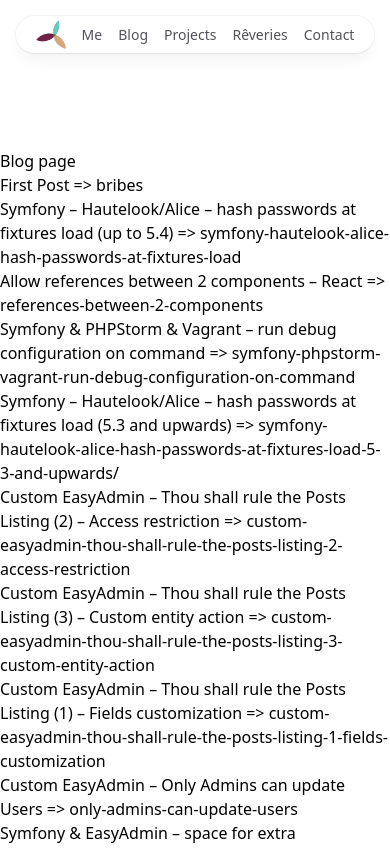
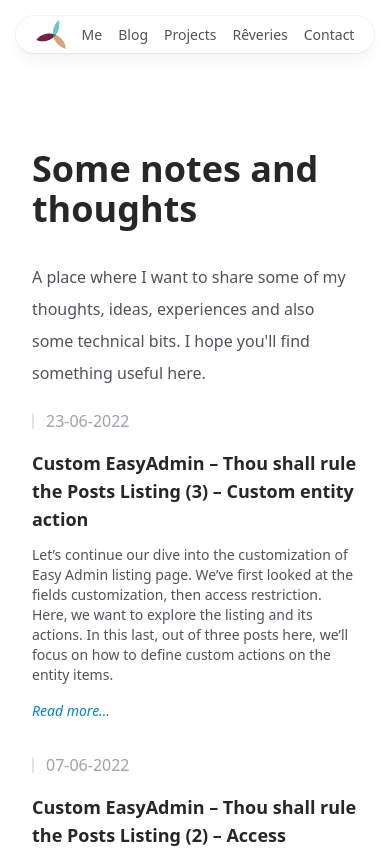
Before and after one commit to yalit/yalit-site, a Next.js app: page /blog in a window 390 px wide. Shown: the top 848 px of the page. Built offline with nearby package versions, Linux system fonts and the light colour scheme.

Commit message:
feat : add BlogPage

```diff
--- /dev/null
+++ b/components/blog/BlogPostsList.tsx
@@ -0,0 +1,29 @@
+import { PostInformationInterface } from "@/model/post.interface";
+
+type BlogPostsListProps = {
+    posts: PostInformationInterface[];
+};
+
+export default function BlogPostsList({ posts }: BlogPostsListProps) {
+    return (
+        <div className="blog-posts mx-auto w-full max-w-3xl md:max-w-5xl md:p-8 text-sm">
+            {posts.map((post) => {
+                return (
+                    <a href={"/blog/" + post.slug}>
+                        <div key={"post-" + post.slug} className="post">
+                            <div className="post-date">
+                                <p className="h-4 w-0.5 rounded-full bg-zinc-200"></p>
+                                <p>{post.date}</p>
+                            </div>
+                            <div className="post-details">
+                                <div className="title">{post.title}</div>
+                                <div className="summary">{post.summary}</div>
+                                <div className="read-more">Read more...</div>
+                            </div>
+                        </div>
+                    </a>
+                );
+            })}
+        </div>
+    );
+}
--- a/pages/blog/index.tsx
+++ b/pages/blog/index.tsx
@@ -1,17 +1,28 @@
-import useBlogPosts from "@/hooks/useBlogPosts"
+import BlogPostsList from "@/components/blog/BlogPostsList"
 import { PostInformationInterface } from "@/model/post.interface"
 import PostRepository from "@/repository/posts.repository"
 
 export default function Blog({ posts }: { posts: PostInformationInterface[] }) {
     return (
         <>
-            <div>Blog page</div>
-            {posts.map(p => <div key={p.slug}>{p.title} =&gt; {p.slug}</div>)}
+            <div className="px-8">
+                <div className="summary">
+                    <div className="title">
+                        <p>Some notes and thoughts</p>
+                    </div>
+                    <div className="description mb-5 md:mb-0 md:ml-5">
+                        A place where I want to share some of my thoughts, ideas,
+                        experiences and also some technical bits. I hope you'll find
+                        something useful here.
+                    </div>
+                </div>
+                <BlogPostsList posts={posts} />
+            </div>
         </>
     )
 }
 
 export function getStaticProps() {
-    const posts = PostRepository.allInformation()
+    const posts = PostRepository.allInformationByDate('DESC')
     return { props: { posts } }
 }
--- a/pages/index.tsx
+++ b/pages/index.tsx
@@ -4,8 +4,6 @@
 import LinkedinIcon from "@/components/icons/linkedin";
 import { Image } from "@/components/Image";
 import classnames from "@/lib/classnames";
-
-import styles from '../styles/index.module.css'
 
 export default function Index() {
     return (
@@ -65,34 +63,34 @@
                     </div>
                 </div>
 
-                <div className={styles.banner}>
+                <div className={"banner"}>
                     <Image
-                        classname={classnames(styles.bannerImage, "-rotate-3", "min-w-[200px] min-h-[200px]")}
-                        imgClassname={classnames(styles.bannerImage, "min-w-[200px] min-h-[200px]")}
+                        classname={classnames("bannerImage", "-rotate-3", "min-w-[200px] min-h-[200px]")}
+                        imgClassname={classnames("bannerImage", "min-w-[200px] min-h-[200px]")}
                         src="index/coast.jpg"
                         alt="Coast with cliffs and nature"
                     />
                     <Image
-                        classname={classnames(styles.bannerImage, "rotate-2", "min-w-[200px] min-h-[200px]")}
-                        imgClassname={classnames(styles.bannerImage, "min-w-[200px] min-h-[200px]")}
+                        classname={classnames("bannerImage", "rotate-2", "min-w-[200px] min-h-[200px]")}
+                        imgClassname={classnames("bannerImage", "min-w-[200px] min-h-[200px]")}
                         src="index/cow.jpg"
                         alt="Cow portrait"
                     />
                     <Image
-                        classname={classnames(styles.bannerImage, "-rotate-1", "min-w-[200px] min-h-[200px]")}
-                        imgClassname={classnames(styles.bannerImage, "min-w-[200px] min-h-[200px]")}
+                        classname={classnames("bannerImage", "-rotate-1", "min-w-[200px] min-h-[200px]")}
+                        imgClassname={classnames("bannerImage", "min-w-[200px] min-h-[200px]")}
                         src="index/source.jpg"
                         alt="bublling source of water"
                     />
                     <Image
-                        classname={classnames(styles.bannerImage, "rotate-2", "min-w-[200px] min-h-[200px]")}
-                        imgClassname={classnames(styles.bannerImage, "min-w-[200px] min-h-[200px]")}
+                        classname={classnames("bannerImage", "rotate-2", "min-w-[200px] min-h-[200px]")}
+                        imgClassname={classnames("bannerImage", "min-w-[200px] min-h-[200px]")}
                         src="index/wood_nb.jpg"
                         alt="road bewteen trees in black and white"
                     />
                     <Image
-                        classname={classnames(styles.bannerImage, "-rotate-3", "min-w-[200px] min-h-[200px]")}
-                        imgClassname={classnames(styles.bannerImage, "min-w-[200px] min-h-[200px]")}
+                        classname={classnames("bannerImage", "-rotate-3", "min-w-[200px] min-h-[200px]")}
+                        imgClassname={classnames("bannerImage", "min-w-[200px] min-h-[200px]")}
                         src="index/tree_light.jpg"
                         alt="sun light through trees"
                     />
--- /dev/null
+++ b/pages/me.tsx
@@ -0,0 +1,5 @@
+import Index from ".";
+
+export default function Me() {
+    return (<Index />)
+}
--- a/repository/posts.repository.ts
+++ b/repository/posts.repository.ts
@@ -4,12 +4,28 @@
 import matter from "gray-matter"
 import moment from "moment"
 import { join } from "path"
+import { OrderByOrder } from "./types.repository"
 
 const PostRepository = {
     allInformation: (): PostInformationInterface[] => {
-        const files = getFilesFromFolder(join('posts'), 'mdx')
+        const files: string[] = getFilesFromFolder(join('posts'), 'mdx')
 
         return files.map(extractPostInformation)
+    },
+
+    allInformationByDate: (order: OrderByOrder): PostInformationInterface[] => {
+        const infos = PostRepository.allInformation()
+
+        return infos.toSorted((a, b) => {
+            const [dayA, monthA, yearA] = a.date.split('-')
+            const dateA = new Date(Number(yearA), Number(monthA) - 1, Number(dayA))
+            const [dayB, monthB, yearB] = b.date.split('-')
+            const dateB = new Date(Number(yearB), Number(monthB) - 1, Number(dayB))
+
+            if (dateA < dateB) return order === 'ASC' ? -1 : 1
+            if (dateA > dateB) return order === 'ASC' ? 1 : -1
+            return 0
+        })
     },
 
     post: (year: string, slug: string): PostInterface | null => {
--- /dev/null
+++ b/repository/types.repository.ts
@@ -0,0 +1 @@
+export type OrderByOrder = 'DESC' | 'ASC'
--- a/styles/globals.css
+++ b/styles/globals.css
@@ -40,6 +40,9 @@
   --tw-backdrop-blur: blur(8px);
 }
 
+/*************
+* Index
+* ***************/
 .summary {
     .title {
         @apply mb-8 text-4xl font-bold text-zinc-800 sm:text-5xl;
@@ -63,3 +66,145 @@
         }
     }
 }
+
+.banner {
+    @apply my-20 flex justify-center gap-5 overflow-visible py-4 sm:gap-8;
+
+    .bannerImage {
+        @apply aspect-[9/10] w-44 flex-none rounded-xl bg-zinc-100 sm:w-72 sm:rounded-2xl;
+    }
+}
+
+/**********************
+* Blog
+* *************************/
+.blog-posts {
+
+  a {
+    @apply font-normal;
+  }
+
+  .post {
+    @apply flex flex-col md:flex-row items-start mb-8;
+
+    .post-date {
+      @apply relative flex order-first gap-3 items-center text-base text-zinc-400 w-60 md:p-5 mb-4 md:mb-0;
+      p:first-child {
+        @apply md:hidden;
+      }
+    }
+
+    .post-details {
+      @apply w-[36rem] max-w-full md:p-5;
+
+      &:hover {
+        @apply bg-zinc-50 rounded-md;
+      }
+
+      .title {
+        @apply text-lg font-semibold text-zinc-800 mb-3;
+      }
+
+      .read-more {
+        @apply text-sky-600 italic mt-4;
+      }
+    }
+  }
+}
+
+.img-hero {
+  @apply mb-8;
+  img {
+    @apply w-full h-full;
+    aspect-ratio: 3.5 / 1;
+  }
+  .img-credit {
+    @apply text-sm text-zinc-400 text-right mr-4 italic;
+  }
+}
+
+.post-container {
+  @apply mx-auto w-full max-w-3xl px-4 lg:px-8;
+  .date {
+    @apply order-first flex items-center text-base text-zinc-400;
+  }
+
+  .tags {
+    @apply flex items-center gap-1 text-zinc-400 text-sm;
+  }
+
+  .title {
+    @apply text-4xl font-bold text-zinc-800 sm:text-5xl my-8;
+  }
+
+  img {
+    @apply w-full h-auto rounded-lg;
+  }
+
+  h2 {
+    @apply text-2xl font-bold text-zinc-800 mb-3;
+  }
+
+  h3 {
+    @apply text-xl font-bold text-zinc-800 mb-2;
+  }
+
+  h4 {
+    @apply text-lg font-bold text-zinc-800 mb-1;
+  }
+
+  h5 {
+    @apply text-base font-bold text-zinc-800 mb-1;
+  }
+
+  p {
+    @apply my-3;
+  }
+
+  a {
+    @apply text-gray-600 cursor-pointer;
+
+    &:hover {
+      @apply text-gray-800 underline;
+    }
+  }
+
+  ol {
+    @apply list-decimal list-inside;
+
+    & > li {
+      @apply mb-2;
+
+      & > p {
+        @apply inline;
+      }
+    }
+  }
+
+  ul {
+    @apply list-disc list-inside;
+  }
+
+  li {
+    @apply ml-3;
+  }
+
+  blockquote {
+    @apply bg-gray-100 text-gray-600 p-2 italic rounded-md text-center mb-2;
+  }
+
+  .gatsby-highlight {
+    @apply my-8 rounded-lg;
+    pre {
+      @apply my-8 rounded-lg;
+    }
+  }
+
+  .gatsby-resp-image-wrapper {
+    @apply my-8;
+  }
+
+  code {
+    @apply text-sm;
+  }
+}
```
Also changed, not shown: styles/index.module.css (deleted, +0 -7 lines).
